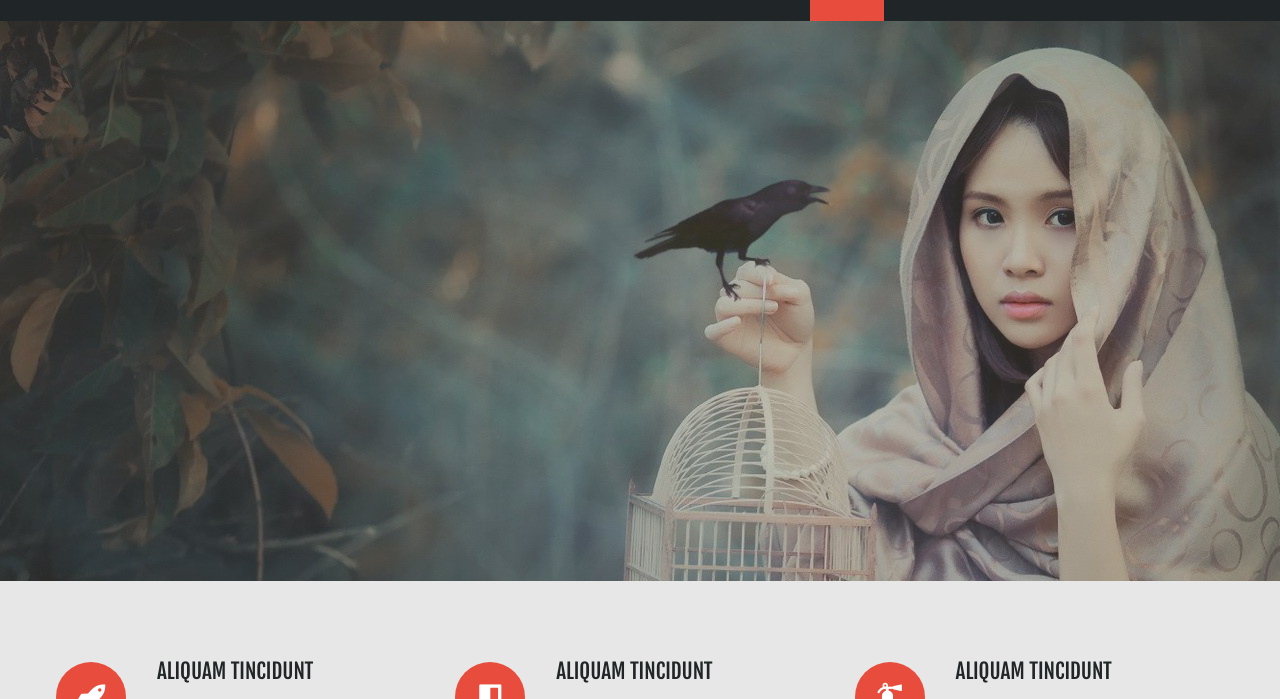
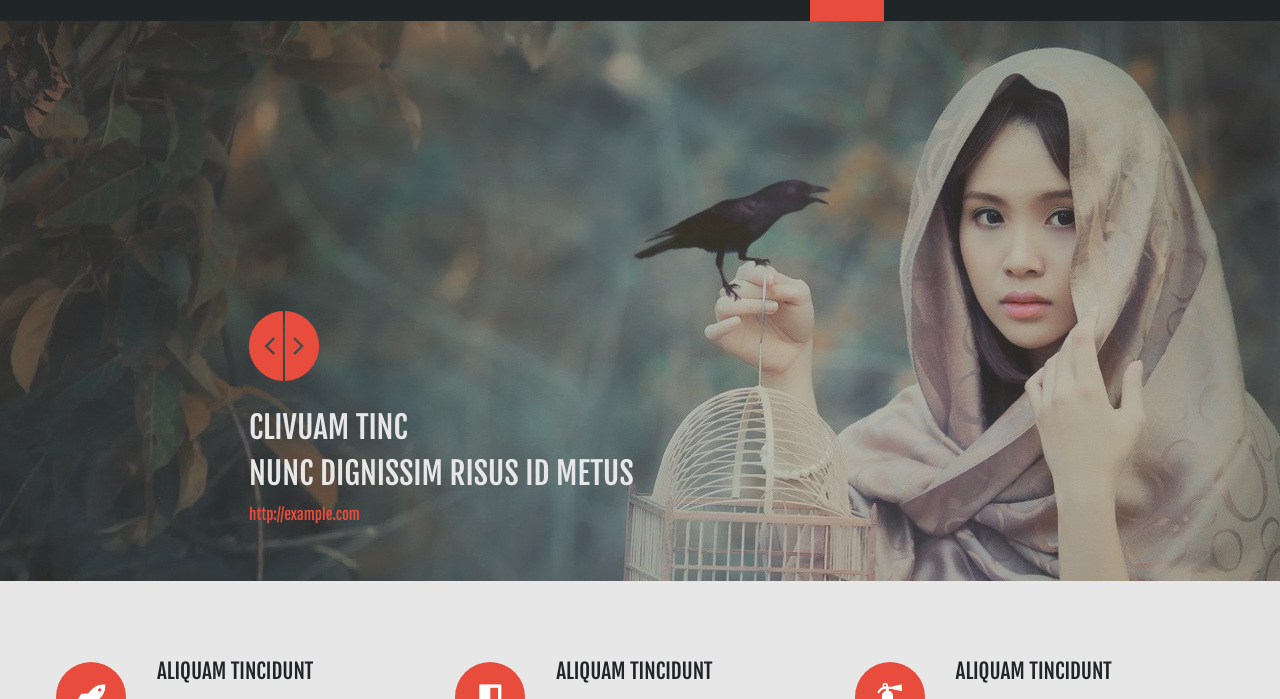
Before and after one commit to vzhidal/HTML-CSS-Training, a website: page index.html in a window 1280 px wide. Shown: the part 59-758 px from the top of the page. Drawn offline with nearby package versions, Linux system fonts and the light colour scheme.

Commit message:
Updated slider.

```diff
--- a/index.html
+++ b/index.html
@@ -3,7 +3,6 @@
 <head lang="en">
     <meta charset="UTF-8">
     <title>HTML-CSS Training</title>
-
 
 
     <link rel="stylesheet" href="dependencies/icomoon/style.css"/>
@@ -21,6 +20,7 @@
 
     <link rel="stylesheet" href="styles/layout/grid.css"/>
     <link rel="stylesheet" href="styles/layout/layout.css"/>
+    <link rel="stylesheet" href="styles/layout/centered-large-child.css"/>
 
     <link rel="stylesheet" href="styles/objects/button.css"/>
     <link rel="stylesheet" href="styles/objects/form.css"/>
@@ -39,6 +39,7 @@
     <link rel="stylesheet" href="styles/modules/secondary-information.css"/>
     <link rel="stylesheet" href="styles/modules/secondary-news-item.css"/>
     <link rel="stylesheet" href="styles/modules/contact-item.css"/>
+    <link rel="stylesheet" href="styles/modules/contact-form.css"/>
     <link rel="stylesheet" href="styles/modules/footer.css"/>
     <link rel="stylesheet" href="styles/modules/copyright.css"/>
     <link rel="stylesheet" href="styles/modules/social-link.css"/>
@@ -78,11 +79,64 @@
 </header>
 <section class="home-hero-section section">
     <div class="slider">
+        <input class="slider__state-1 global-state-hidden" id="slider__state-1" type="radio" name="slider-state" value="1" checked="checked"/>
+        <input class="slider__state-2 global-state-hidden" id="slider__state-2" type="radio" name="slider-state" value="2"/>
+        <input class="slider__state-3 global-state-hidden" id="slider__state-3" type="radio" name="slider-state" value="3"/>
         <ul class="slider__list clear-fix">
             <li class="slider__item">
-                <div class="slider__item-content">
-                    <div class="slider__item-text"></div>
-                    <img class="slider__item-image" src="images/hero-image.jpg" alt="Hero Image">
+                <div class="centered-large-child__container">
+                    <div class="centered-large-child__item">
+                        <div class="slider__item-content-container">
+                            <div class="slider__item-controls">
+                                <label class="slider__button" for="slider__state-1"><i class="icon-cir-l"></i></label>
+                                <label class="slider__button" for="slider__state-2"><i class="icon-cir-r"></i></label>
+                            </div>
+                            <div class="slider__item-text">
+                                Clivuam tinc <br/>
+                                Nunc dignissim risus id metus
+                                <a class="slider__item-link" href="#">http://example.com</a>
+                            </div>
+                        </div>
+                        <img class="slider__item-image" src="images/slider-image-1.jpg" alt="Hero Image">
+                    </div>
+                </div>
+            </li>
+            <li class="slider__item">
+                <div class="centered-large-child__container">
+                    <div class="centered-large-child__item">
+                        <div class="slider__item-content-container">
+                            <div class="slider__item-controls">
+                                <label class="slider__button" for="slider__state-1"><i class="icon-cir-l"></i></label>
+                                <label class="slider__button" for="slider__state-3"><i class="icon-cir-r"></i></label>
+                            </div>
+                            <div class="slider__item-text">
+                                Clivuam tinc <br/>
+                                Nunc dignissim risus id metus
+                                <a class="slider__item-link" href="#">http://example.com</a>
+                            </div>
+
+                        </div>
+                        <img class="slider__item-image" src="images/slider-image-2.jpg" alt="Hero Image">
+                    </div>
+                </div>
+            </li>
+            <li class="slider__item">
+                <div class="centered-large-child__container">
+                    <div class="centered-large-child__item">
+                        <div class="slider__item-content-container">
+                            <div class="slider__item-controls">
+                                <label class="slider__button" for="slider__state-2"><i class="icon-cir-l"></i></label>
+                                <label class="slider__button" for="slider__state-3"><i class="icon-cir-r"></i></label>
+                            </div>
+                            <div class="slider__item-text">
+                                Clivuam tinc <br/>
+                                Nunc dignissim risus id metus
+                                <a class="slider__item-link" href="#">http://example.com</a>
+                            </div>
+
+                        </div>
+                        <img class="slider__item-image" src="images/slider-image-3.jpg" alt="Hero Image">
+                    </div>
                 </div>
             </li>
         </ul>
@@ -360,6 +414,7 @@
 
 <footer class="footer">
     <div class="container clear-fix">
+
         <ul class="footer__social-links">
             <li class="footer__social-link-container">
                 <a class="social-link circle-icon icon-facebook" href="#"></a>
@@ -371,6 +426,7 @@
                 <a class="social-link circle-icon icon-linkedin" href="#"></a>
             </li>
         </ul>
+        <div class="footer__content">
             <div class="footer__navigation-container">
                 <nav class="secondary-navigation">
                     <ul class="secondary-navigation__list clear-fix">
@@ -396,6 +452,8 @@
                 <p class="copyright">Copyright(c) website name.</p>
             </div>
         </div>
+
+    </div>
 </footer>
 </body>
 </html>
--- /dev/null
+++ b/styles/layout/centered-large-child.css
@@ -0,0 +1,14 @@
+.centered-large-child__container {
+    position: relative;
+    right: 50%;
+
+    width: 100%;
+
+    text-align: center;
+}
+
+.centered-large-child__item {
+    display: inline-block;
+
+    margin-right: -100%;
+}
--- a/styles/modules/copyright.css
+++ b/styles/modules/copyright.css
@@ -1,4 +1,6 @@
 .copyright {
+    margin: 6px 0;
+
     font-size: 14px;
 
     color: #767c7e;
--- a/styles/modules/footer.css
+++ b/styles/modules/footer.css
@@ -1,5 +1,5 @@
 .footer {
-    padding: 73px 0;
+    padding: 73px 0 71px;
 
     background: #202628;
 }
@@ -10,6 +10,10 @@
     margin-top: 6px;
 }
 
+.footer__content {
+    float: left;
+}
+
 .footer .footer__social-link-container {
     display: inline-block;
 
--- a/styles/modules/news.css
+++ b/styles/modules/news.css
@@ -11,6 +11,7 @@
 
 .news .news__image {
     max-width: 100%;
+
     border-radius: 50%;
 }
 
--- a/styles/modules/secondary-information.css
+++ b/styles/modules/secondary-information.css
@@ -4,6 +4,7 @@
     font-size: 21px;
 
     text-transform: uppercase;
+
     color: #202628;
 }
 
--- a/styles/modules/service-item.css
+++ b/styles/modules/service-item.css
@@ -1,6 +1,7 @@
 .service-item .service-item__icon-container {
+    float: left;
+
     margin-top: 3px;
-    float: left;
 }
 
 .service-item .service-item__content-container {
--- a/styles/modules/slider.css
+++ b/styles/modules/slider.css
@@ -1,24 +1,93 @@
-.slider__item {
+.slider {
     overflow: hidden;
 
+    width: 100%;
+    height: 560px;
+}
+
+.slider .slider__list {
+    font-size: 0;
+
+    transition: transform 1s;
+    white-space: nowrap;
+    letter-spacing: 0;
+}
+
+.slider .slider__item {
+    position: relative;
+
+    display: inline-block;
+    overflow: hidden;
+
+    width: 100%;
     height: 560px;
 
     text-align: center;
+    vertical-align: top;
 
     background: #2e2c2a;
 }
 
-.slider__item-content {
-    position: relative;
-    right: 50%;
-
-    width: 100%;
-
-    text-align: center;
+.slider .slider__item-image {
+    display: inline-block;
 }
 
-.slider__item-image {
-    display: inline-block;
+.slider .slider__item-content-container {
+    position: absolute;
+    top: 289px;
+    left: 50%;
 
-    margin-right: -100%;
+    margin-left: 249px;
 }
+
+.slider .slider__item-text {
+    font-family: 'Fjalla One', sans-serif;
+    font-size: 31px;
+    line-height: 1.5em;
+
+    text-align: left;
+    letter-spacing: normal;
+    text-transform: uppercase;
+
+    color: #e7e7e7;
+}
+
+.slider .slider__item-link {
+    display: block;
+
+    margin-top: -6px;
+
+    font-size: 15px;
+
+    text-decoration: none;
+    text-transform: none;
+
+    color: #e84c3d;
+}
+
+.slider .slider__state-1:checked ~ .slider__list {
+    transform: translateX(0);
+}
+
+.slider .slider__state-2:checked ~ .slider__list {
+    transform: translateX(-100%);
+}
+
+.slider .slider__state-3:checked ~ .slider__list {
+    transform: translateX(-200%);
+}
+
+.slider__item-controls {
+    margin-bottom: 16px;
+
+    text-align: left;
+    letter-spacing: 1px;
+}
+
+.slider__button {
+    font-size: 70px;
+
+    cursor: pointer;
+
+    color: #e84c3d;
+}
--- a/styles/modules/subscription-form.css
+++ b/styles/modules/subscription-form.css
@@ -2,7 +2,7 @@
     display: table;
 }
 
-.subscription-form .subscription-form__description{
+.subscription-form .subscription-form__description {
     margin: 0 0 24px;
 
     color: #767c7e;
--- a/styles/pages/home.css
+++ b/styles/pages/home.css
@@ -1,4 +1,4 @@
-.home-hero-section{
+.home-hero-section {
     margin: 0;
 }
 
```
Also changed, not shown: images/slider-image-1.jpg (renamed from images/hero-image.jpg), images/slider-image-2.jpg (added), images/slider-image-3.jpg (added), styles/core/reset.css (line endings or trailing spaces), styles/core/typography.css (line endings or trailing spaces), styles/modules/contact-form.css (line endings or trailing spaces), styles/modules/panel.css (line endings or trailing spaces), styles/utils/circle-icon.css (line endings or trailing spaces). Lines whose indentation alone changed are shown as unchanged.
